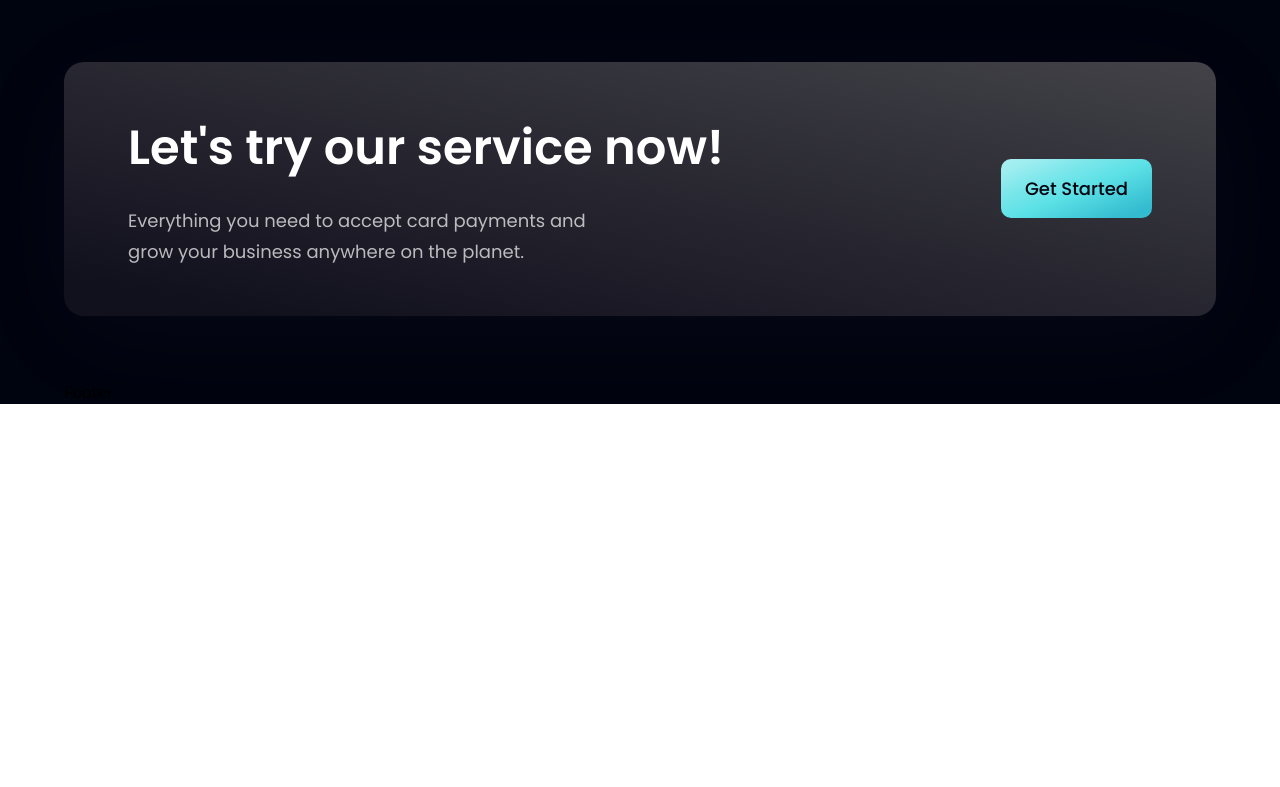
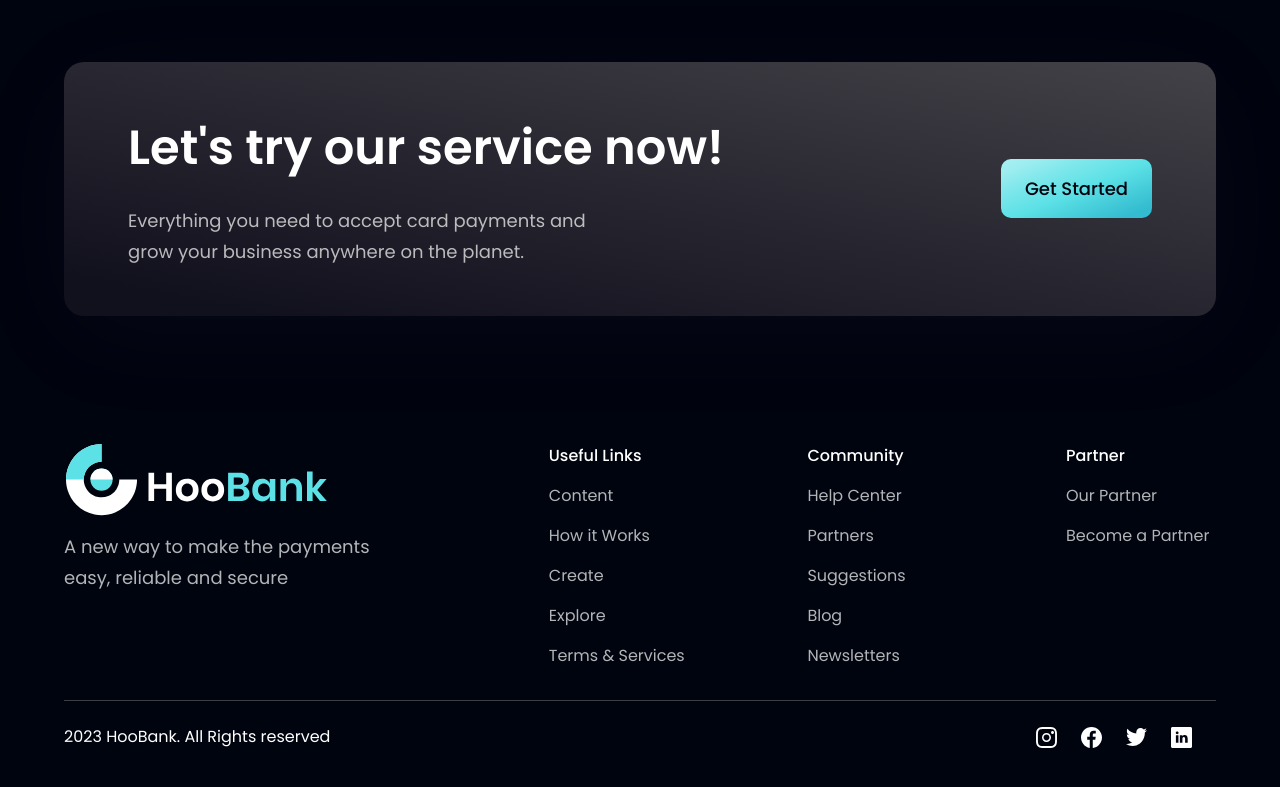
Before and after one commit to bradleyshazima/reactBankApp, a React (Vite) app: page / in a window 1280 px wide. Shown: the part 4082-4869 px from the top of the page. Before the commit the page ends 4486 px from the top, so only its background shows below. Built offline with nearby package versions, Linux system fonts and the light colour scheme.

Commit message:
Done with the footer and the web is now complete!!

```diff
--- a/src/components/Footer.jsx
+++ b/src/components/Footer.jsx
@@ -1,9 +1,44 @@
 import React from 'react'
 
-const Footer = () => {
-  return (
-    <div>Footer</div>
-  )
-}
+import styles from '../style';
+import { logo } from '../assets';
+import { footerLinks, socialMedia } from '../constants';
+
+const Footer = () => (
+  <section className={`${styles.flexCenter} ${styles.paddingY} flex-col`}>
+    <div className={`${styles.flexStart} md:flex-row flex-col mb-8 w-full`}>
+      <div className='flex-1 flex flex-col justify-start mr-10'>
+        <img src={logo} alt="hoobank" className='w-[266px] h-[72px] object-contain' />
+        <p className={`${styles.paragraph} mt-4 max-w-[310px]`}>A new way to make the payments easy, reliable and secure</p>
+      </div>
+
+      <div className='flex-[1.5] w-full flex flex-row justify-between flex-wrap md:mt-0 mt:10'>
+        {footerLinks.map((footerLink) => (
+          <div key={footerLink.key} className='flex flex-col ss:my-0 my-4 min-w-[150px]'>
+            <h4 className='font-poppins font-medium text-[18px]leading-[27px] text-white '>{footerLink.title}</h4>
+            <ul className="list-none mt-4">
+              {footerLink.links.map((link, index) => (
+                <li key={link.name} className={`font-poppins font-normal text-[16px] leading-[24px] text-dimWhite hover:text-secondary cursor-pointer ${index !== footerLink.links.length - 1 ? 'mb-4' : 'mb-0'}`}>
+                  {link.name}
+                </li>
+              ))}
+            </ul>
+          </div>
+        ))}
+      </div>
+    </div>
+
+    <div className="w-full flex justify-between items-center md:flex-row flex-col pt-6 border-t-[1px] border-t-[#3F3E45]">
+      <p className='font-poppins font-normal text-center text-[18px]leading-[27px] text-white '>2023 HooBank. All Rights reserved</p>
+
+      <div className="flex flex-row md:mt-0 mt-6">
+        {socialMedia.map((social, index) => (
+          <img key={social.id} src={social.icon} alt={social.id} className={`w-[21px] h-[21px] object-contain cursor-pointer ${index !== socialMedia.lenghth -1 ? 'mr-6' : 'mr-0' }`} />
+        ))}
+      </div>
+    </div>
+  </section>
+)
+
 
 export default Footer
```
